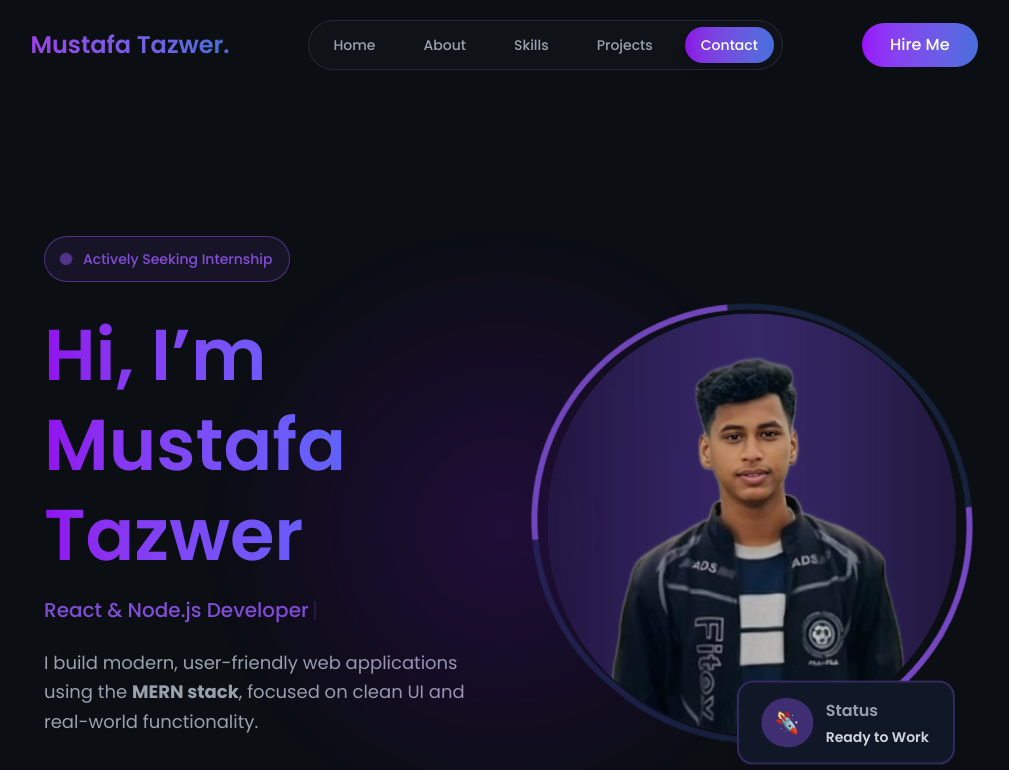
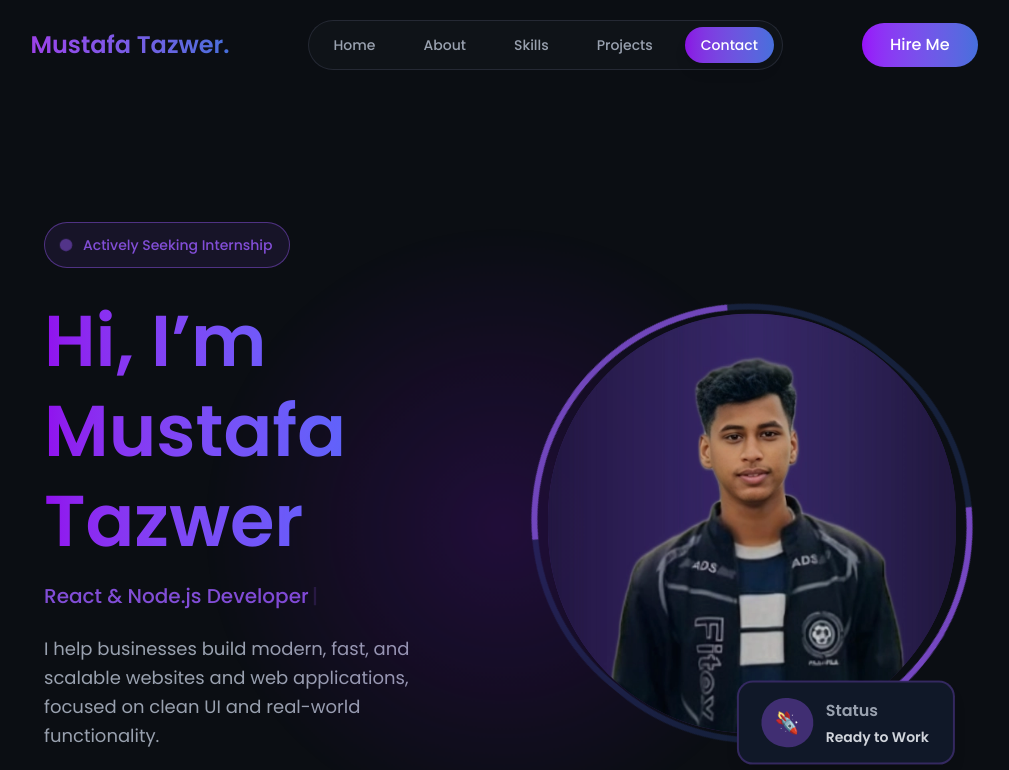
Before and after one commit to sahkil12/My-Portfolio, a React (Vite) app: page / in a window 1280 px wide. Shown: the top 770 px of the page, without its empty margins (136-1145 px from the left). Built offline with nearby package versions, Linux system fonts and the light colour scheme.

Commit message:
update description in hero section

```diff
--- a/index.html
+++ b/index.html
@@ -9,7 +9,7 @@
   <meta name="description"
     content="Mustafa Tazwer is a MERN Stack Developer specializing in React, Node.js, MongoDB, and modern web applications. View projects, skills, and contact details." />
   <meta name="keywords"
-    content="MERN Stack Developer, React Developer, Node.js Developer, MongoDB, JavaScript Developer, Web Developer Portfolio" />
+    content="MERN Stack Developer, React Developer, Node.js Developer, MongoDB, JavaScript Developer, Web Developer Portfolio, mustafa-tazwer" />
 
   <meta name="author" content="Mustafa Tazwer" />
   <meta name="robots" content="index, follow" />
--- a/src/Section/Hero/Hero.jsx
+++ b/src/Section/Hero/Hero.jsx
@@ -71,13 +71,13 @@ const Hero = () => {
                                    delaySpeed={1500}
                               />
                          </motion.p>
-
+                         {/* description */}
                          <motion.p
                               initial={{ y: 40, opacity: 0 }}
                               animate={{ y: 0, opacity: 1.1 }}
                               transition={{ duration: 1.2 }}
                               className="text-gray-400 text-sm md:text-lg/relaxed mt-6 max-w-xl">
-                              I build modern, user-friendly web applications using the <b>MERN stack</b>,
+                              I help businesses build modern, fast, and scalable websites and web applications,
                               focused on clean UI and real-world functionality.
                          </motion.p>
                          {/* Buttons */}
```
